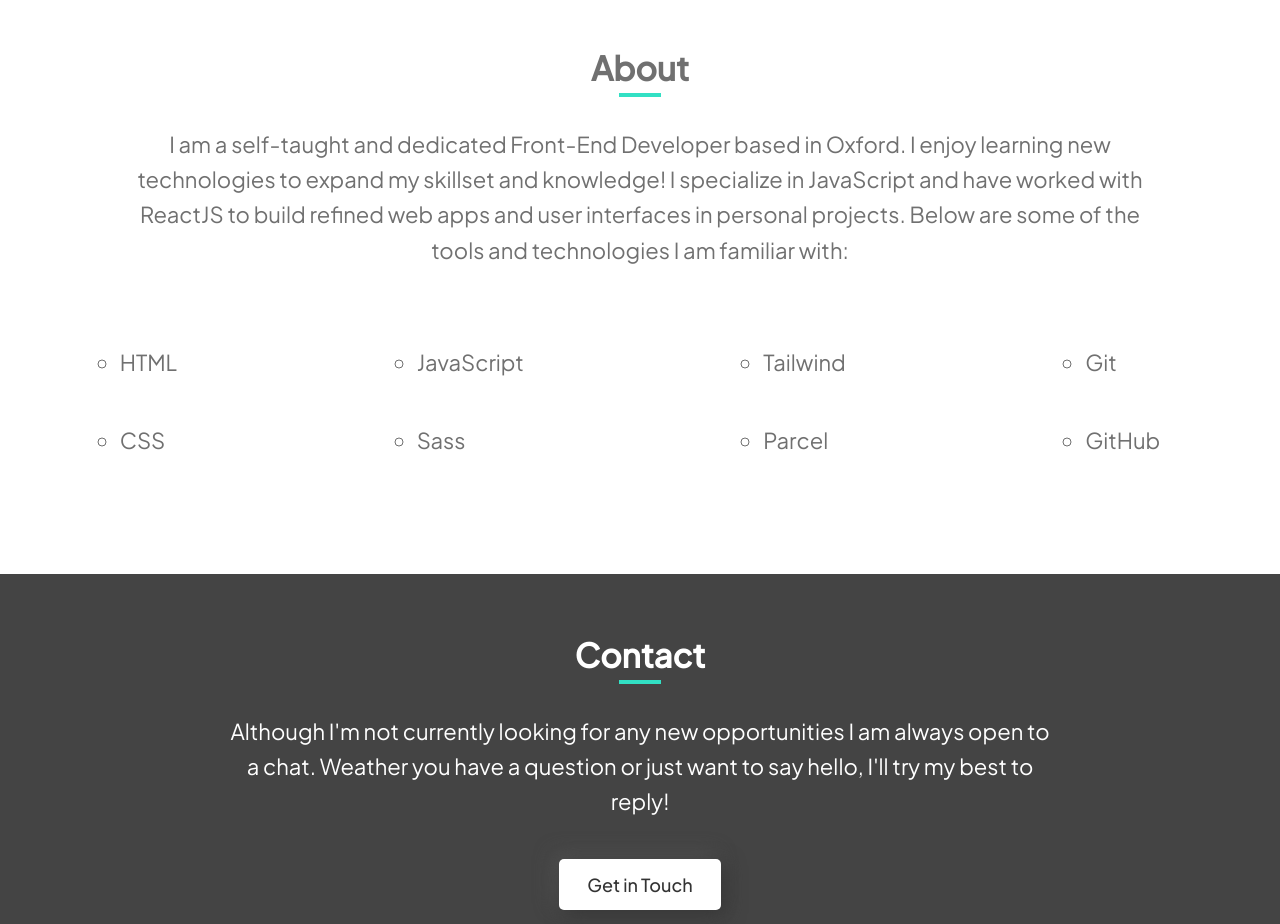
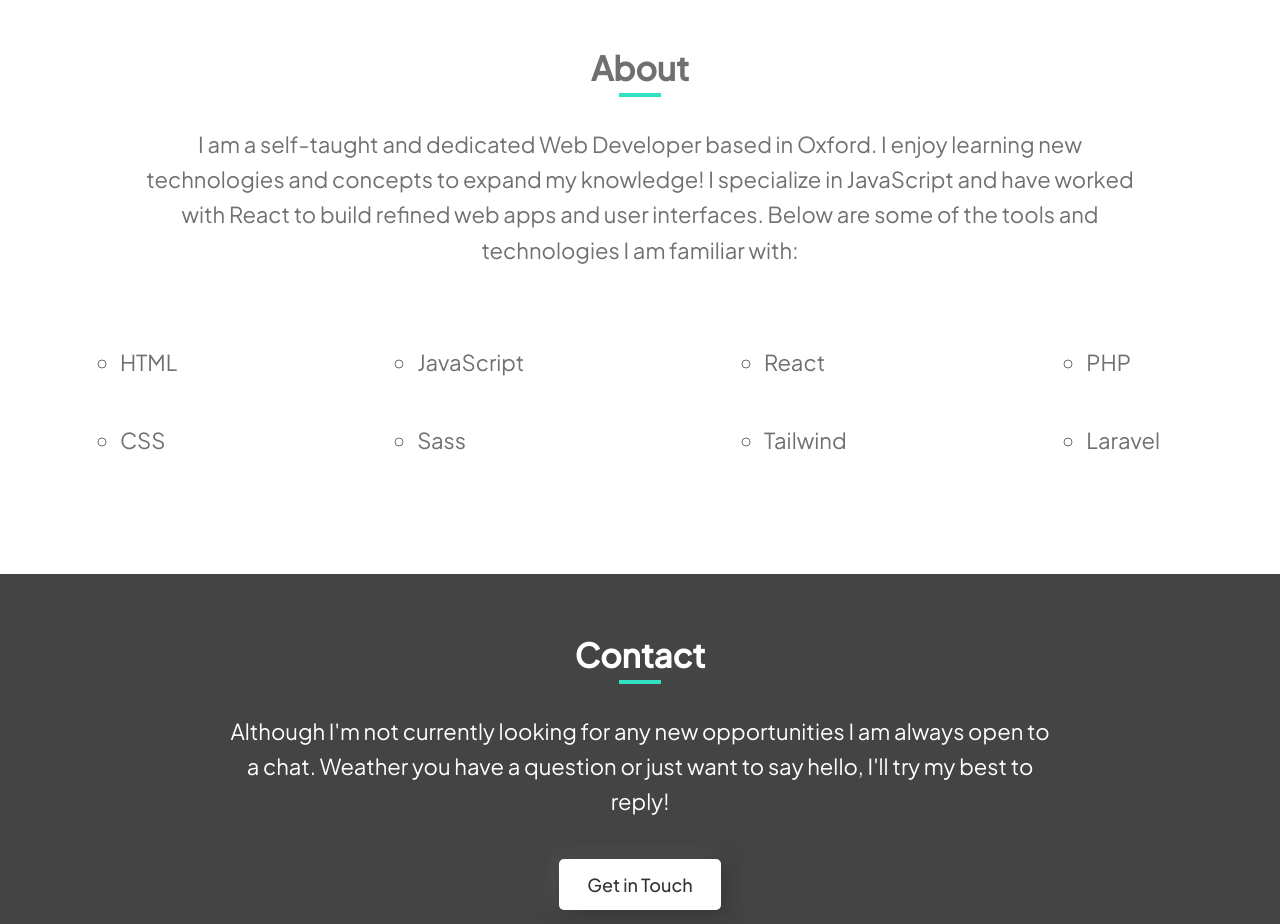
Before and after one commit to mohammedyh/portfolio-v1, a website built with Parcel: page src/index.html in a window 1280 px wide. Shown: the part 3160-4084 px from the top of the page. Built offline with nearby package versions, Linux system fonts and the light colour scheme.

Commit message:
Updated skills in work section

```diff
--- a/src/index.html
+++ b/src/index.html
@@ -258,10 +258,10 @@
   <section class="about section" id="about">
     <h1 class="section__title">About</h1>
     <p class="section__subtitle">
-      I am a self-taught and dedicated Front-End Developer based in Oxford. I
-      enjoy learning new technologies to expand my skillset and knowledge! I
-      specialize in JavaScript and have worked with ReactJS to build refined
-      web apps and user interfaces in personal projects. Below are some of the
+      I am a self-taught and dedicated Web Developer based in Oxford. I
+      enjoy learning new technologies and concepts to expand my knowledge! I
+      specialize in JavaScript and have worked with React to build refined
+      web apps and user interfaces. Below are some of the
       tools and technologies I am familiar with:
     </p>
 
@@ -275,12 +275,12 @@
         <li>Sass</li>
       </ul>
       <ul class="skills__row">
+        <li>React</li>
         <li>Tailwind</li>
-        <li>Parcel</li>
       </ul>
       <ul class="skills__row">
-        <li>Git</li>
-        <li>GitHub</li>
+        <li>PHP</li>
+        <li>Laravel</li>
       </ul>
     </ul>
   </section>
```
